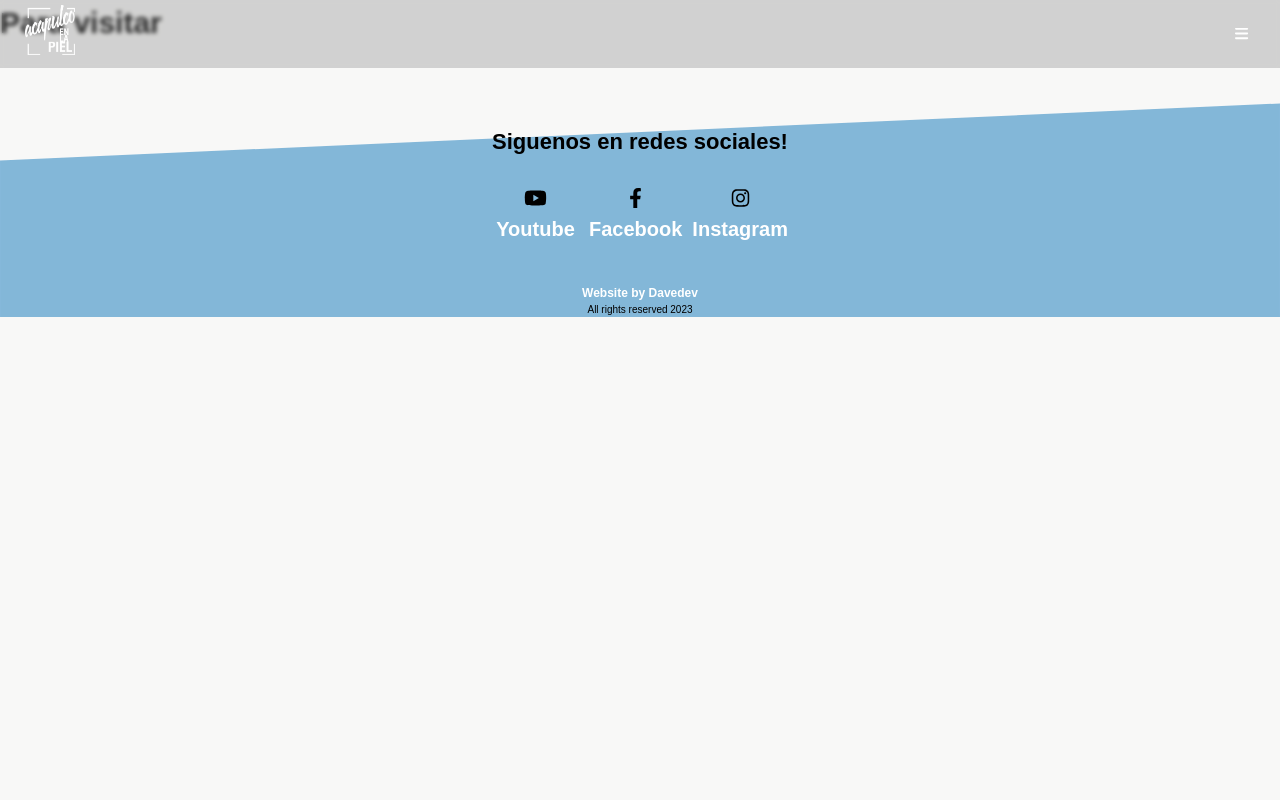
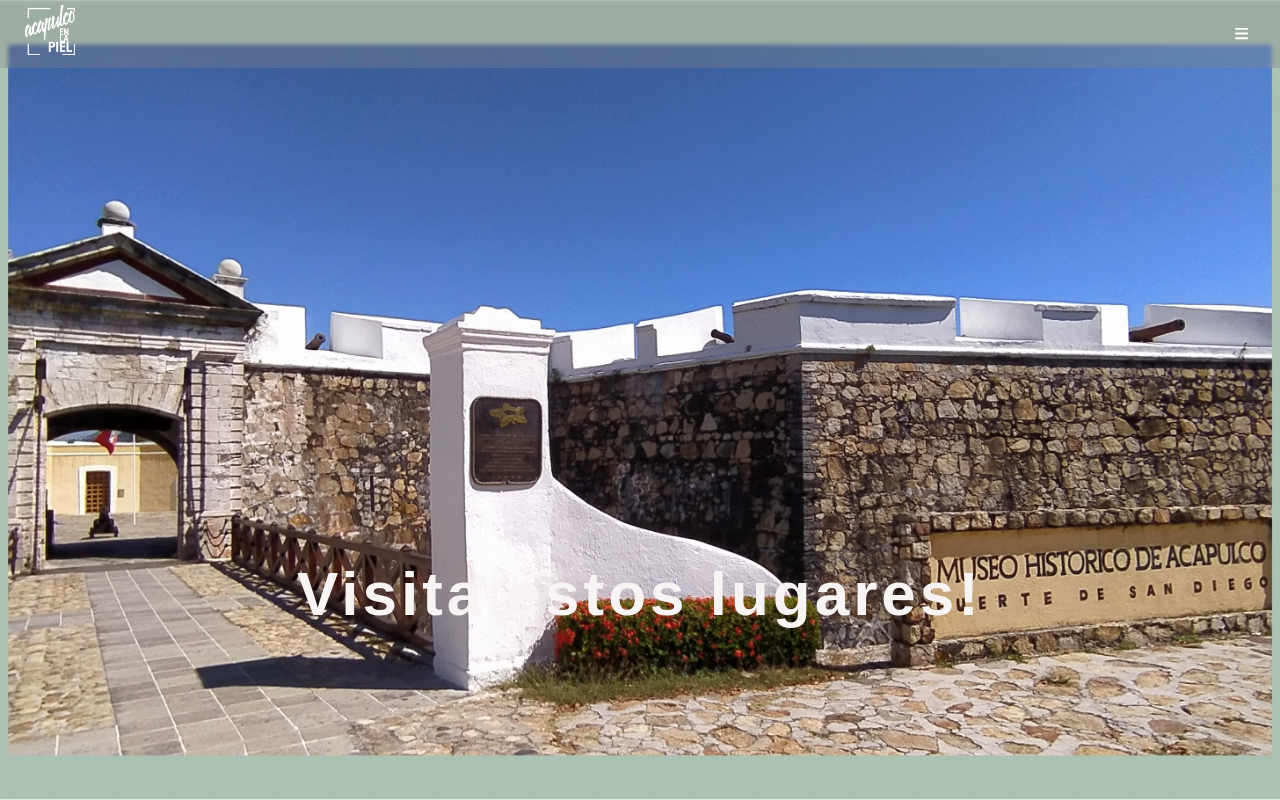
Before and after one commit to davehernandez92/acapulco-en-la-piel, a Next.js app: page /visita in a window 1280 px wide. Shown: the top 800 px of the page. Built offline with nearby package versions, Linux system fonts and the light colour scheme.

Commit message:
Visita section

```diff
--- a/src/pages/hoteles.js
+++ b/src/pages/hoteles.js
@@ -5,8 +5,8 @@
 import styles from '../styles/hoteles.module.css'
 
 import hotel1 from "../../public/DESKTOP/costaAzul.avif"
-import hotel2 from "../../public/DESKTOP/WEB3.jpg"
-import hotel3 from "../../public/DESKTOP/WEB4.jpg"
+import hotel2 from "../../public/DESKTOP/costaAzul.avif"
+import hotel3 from "../../public/DESKTOP/costaAzul.avif"
 
 export default function Hoteles({hotels}) {
 
--- a/src/pages/hoteles/[url].js
+++ b/src/pages/hoteles/[url].js
@@ -7,8 +7,8 @@
 import { motion } from "framer-motion"
 import styles from '../../styles/hotel.module.css'
 import hotel1 from "../../../public/DESKTOP/costaAzul.avif"
-import hotel2 from "../../../public/DESKTOP/WEB3.jpg"
-import hotel3 from "../../../public/DESKTOP/WEB4.jpg"
+import hotel2 from "../../../public/DESKTOP/costaAzul.avif"
+import hotel3 from "../../../public/DESKTOP/costaAzul.avif"
 import mapsIcon from '../../../public/google-maps.png'
 import facebook from '../../../public/facebook.png'
 import instagram from '../../../public/instagram1.png'
--- a/src/pages/visita.js
+++ b/src/pages/visita.js
@@ -1,12 +1,17 @@
 import Layout from '@/components/layout'
-
+import Link from 'next/link';
+import styles from '../styles/visita.module.css'
 
 export default function Visita() {
 
   return (
     <>
       <Layout title={"Visita"}>
-          <h1>Para visitar</h1>
+          <div className={styles.hero}>
+            <div className={styles.heading__wrapp}>
+              <h1 className={styles.hoteles__heading}>Visita estos lugares!</h1>
+            </div>
+          </div>
 
       </Layout>
     </>
--- /dev/null
+++ b/src/styles/visita.module.css
@@ -0,0 +1,47 @@
+.hero{
+    background-image: url('../../public/DESKTOP/SanDiego.jpg');
+    height: 100vh;
+    background-size: cover;
+    background-position: center;
+    background-repeat: no-repeat;
+    display: flex;
+    justify-content: center;
+    align-items: center;
+}
+.hero img {
+    width: 150px;
+    height: 150px;
+
+}
+
+.heading__wrapp{
+    width: 90%;
+    height: 100%;
+    margin: 0 auto;
+
+}
+
+.hoteles__heading {
+    color: var(--white);
+    position: absolute;
+    bottom: 20%;
+    font-size: 6.2rem;
+    text-align: center;
+    width: 90%;
+    letter-spacing: .4rem;
+}
+
+@media screen and (min-width: 768px) {
+    .hero{
+        background-image:  url('../../public/DESKTOP/SanDiego.jpg');
+        background-size: cover;
+
+    }
+}
+
+@media screen and (min-width: 968px) {
+    .hero img {
+        width: auto;
+        height: auto;
+    }
+}
```
Also changed, not shown: src/styles/heroVisita.module.css (added).
